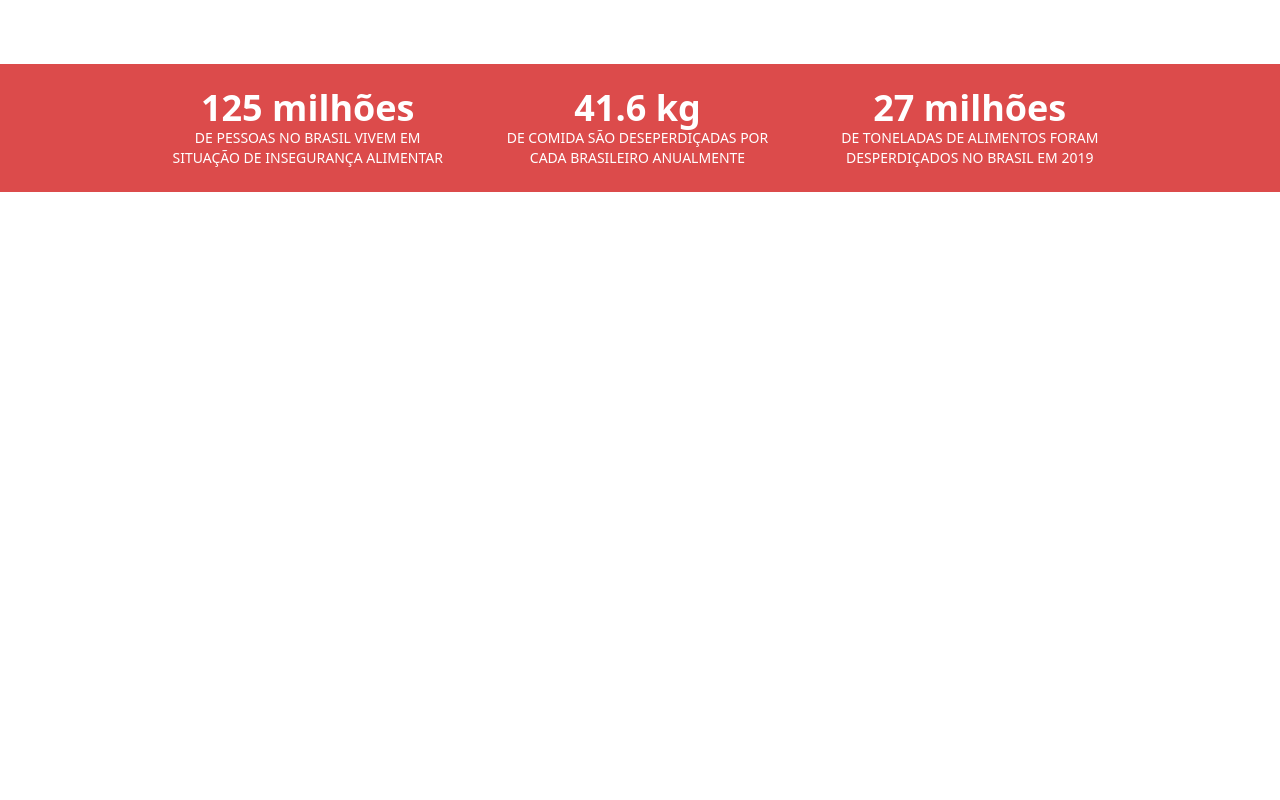
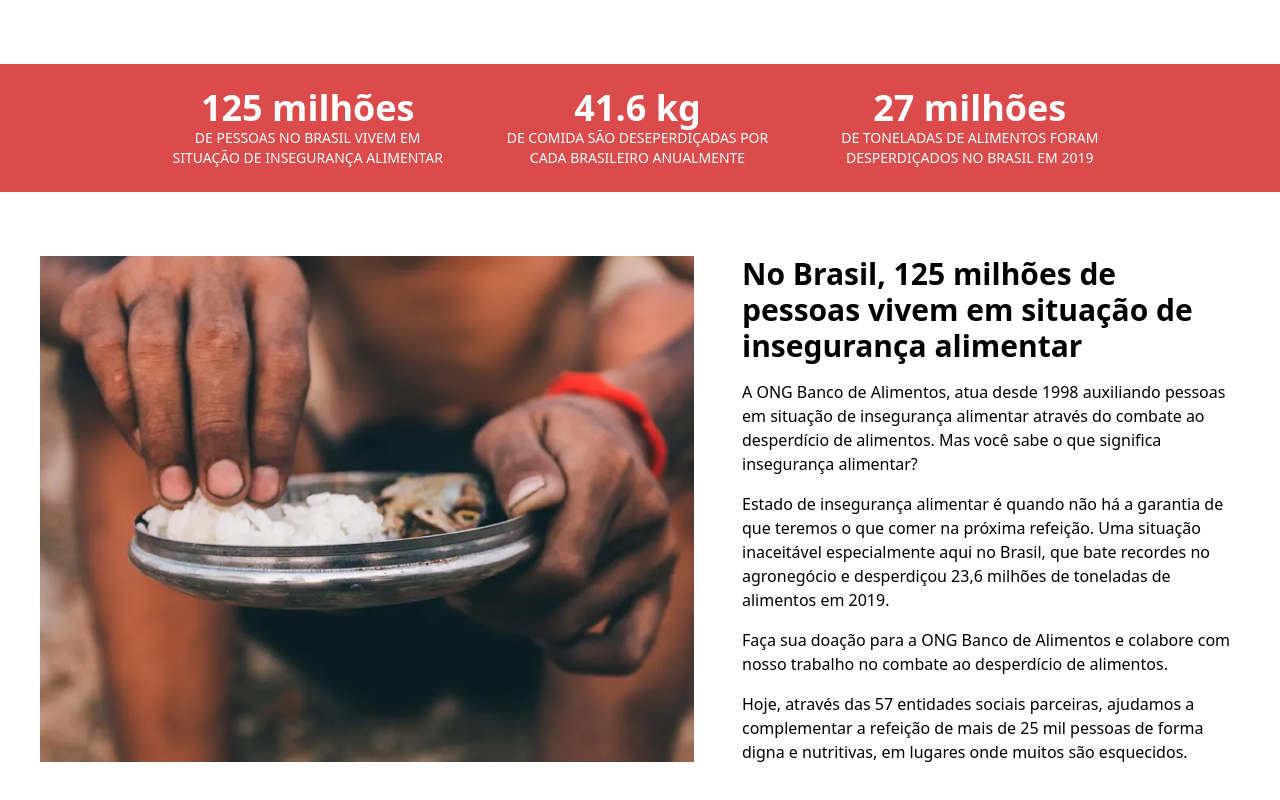
Before and after one commit to Dsfr62/combate-a-fome-fiap, a Next.js app: page / in a window 1280 px wide. Shown: the part 836-1636 px from the top of the page. Before the commit the page ends 1028 px from the top, so only its background shows below. Built offline with nearby package versions, Linux system fonts and the light colour scheme.

Commit message:
third section

```diff
--- /dev/null
+++ b/src/components/home/second-section.jsx
@@ -0,0 +1,22 @@
+
+
+const HomeSecondSection = () => {
+    return (
+    <div className="w-full bg-secondary-dark h-fit md:h-32 flex flex-col md:flex-row items-center gap-10 py-4 px-2 lg:px-40">
+        <p className="font-bold text-3xl lg:text-4xl text-white flex flex-col items-center">
+          125 milhões
+          <span className="font-light text-sm text-center">DE PESSOAS NO BRASIL VIVEM EM SITUAÇÃO DE INSEGURANÇA ALIMENTAR</span>
+        </p>
+        <p className="font-bold text-3xl lg:text-4xl text-white flex flex-col items-center">
+          41.6 kg
+          <span className="font-light text-sm text-center">DE COMIDA SÃO DESEPERDIÇADAS POR CADA BRASILEIRO ANUALMENTE</span>
+        </p>
+        <p className="font-bold text-3xl lg:text-4xl text-white flex flex-col items-center">
+          27 milhões
+          <span className="font-light text-sm text-center">DE TONELADAS DE ALIMENTOS FORAM DESPERDIÇADOS NO BRASIL EM 2019</span>
+        </p>
+    </div>
+    )
+}
+
+export default HomeSecondSection
--- a/src/pages/index.js
+++ b/src/pages/index.js
@@ -1,22 +1,32 @@
 import HomeFirstSection from "@/components/home/first-section";
+import HomeSecondSection from "@/components/home/second-section";
+import Image from "next/image";
+import thirdSectionImg from "@pub/home-third-section.png"
 
 export default function Home() {
   return (
   <div>
     <HomeFirstSection />
-    <div className="w-full bg-secondary-dark h-fit md:h-32 flex flex-col md:flex-row items-center gap-10 py-4 px-2 lg:px-40">
-      <p className="font-bold text-3xl lg:text-4xl text-white flex flex-col items-center">
-        125 milhões
-        <span className="font-light text-sm text-center">DE PESSOAS NO BRASIL VIVEM EM SITUAÇÃO DE INSEGURANÇA ALIMENTAR</span>
-      </p>
-      <p className="font-bold text-3xl lg:text-4xl text-white flex flex-col items-center">
-        41.6 kg
-        <span className="font-light text-sm text-center">DE COMIDA SÃO DESEPERDIÇADAS POR CADA BRASILEIRO ANUALMENTE</span>
-      </p>
-      <p className="font-bold text-3xl lg:text-4xl text-white flex flex-col items-center">
-        27 milhões
-        <span className="font-light text-sm text-center">DE TONELADAS DE ALIMENTOS FORAM DESPERDIÇADOS NO BRASIL EM 2019</span>
-      </p>
+    <HomeSecondSection />
+    <div className="w-full px-4 lg:px-10 flex flex-col-reverse lg:flex-row lg:items-start lg:justify-center h-auto my-16 gap-12">
+      <Image src={thirdSectionImg} alt="img" />
+      <div className="flex flex-col gap-0.5 xl:gap-4 w-full lg:w-[50%]">
+        <p className="text-xl xl:text-3xl font-bold w-full">No Brasil, 125 milhões de pessoas vivem em situação de insegurança alimentar</p>
+        <div className="gap-1 xl:gap-4 flex flex-col">
+          <p className="text-sm xl:text-base">
+            A ONG Banco de Alimentos, atua desde 1998 auxiliando pessoas em situação de insegurança alimentar através do combate ao desperdício de alimentos. Mas você sabe o que significa insegurança alimentar?
+          </p>
+          <p className="text-sm xl:text-base">
+            Estado de insegurança alimentar é quando não há a garantia de que teremos o que comer na próxima refeição. Uma situação inaceitável especialmente aqui no Brasil, que bate recordes no agronegócio e desperdiçou 23,6 milhões de toneladas de alimentos em 2019.
+          </p>
+          <p className="text-sm xl:text-base">
+            Faça sua doação para a ONG Banco de Alimentos e colabore com nosso trabalho no combate ao desperdício de alimentos.
+          </p>
+          <p className="text-sm xl:text-base">
+            Hoje, através das 57 entidades sociais parceiras, ajudamos a complementar a refeição de mais de 25 mil pessoas de forma digna e nutritivas, em lugares onde muitos são esquecidos.
+          </p>
+        </div>
+      </div>
     </div>
   </div>
   )
```
Also changed, not shown: public/home-third-section.png (added).
